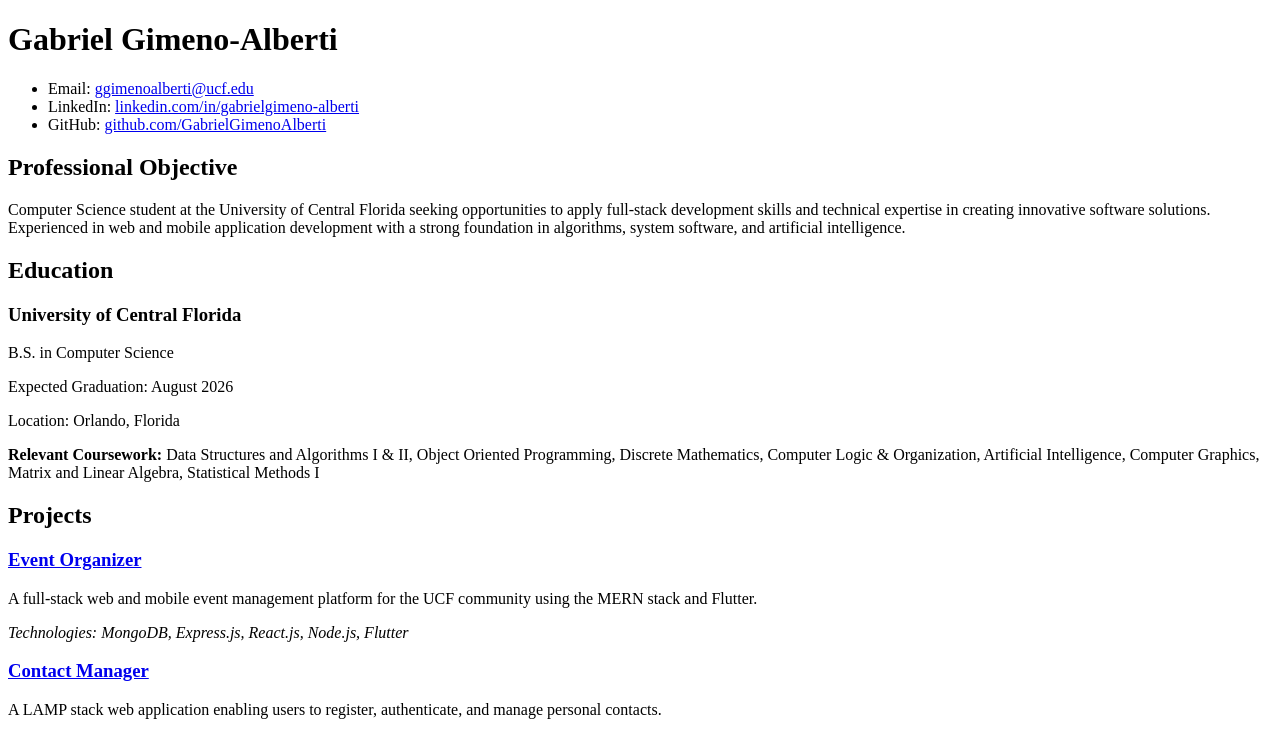
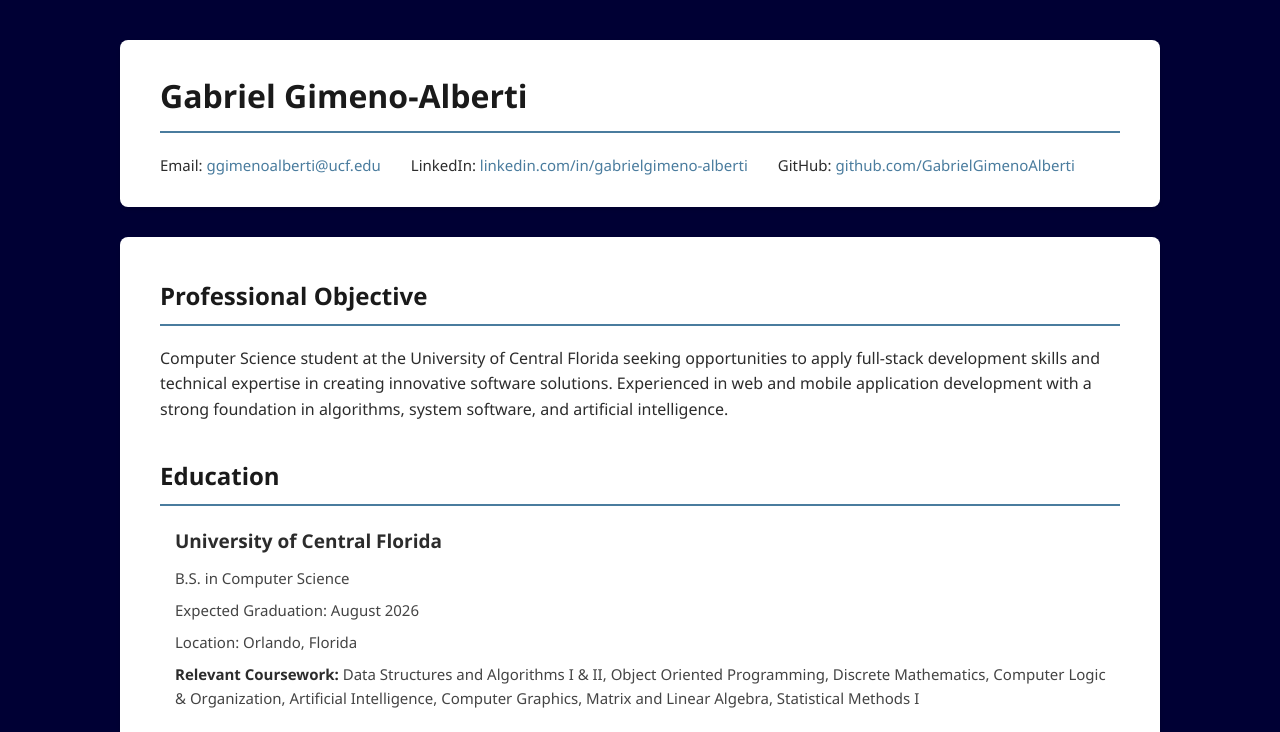
Before and after one commit to GabrielGimenoAlberti/GabrielGimenoAlberti.github.io, a plain HTML site: page index.html in a window 1280 px wide. Shown: the top 732 px of the page. Drawn offline with Linux system fonts and the light colour scheme.

Commit message:
Styling to Resume Page

```diff
--- a/index.html
+++ b/index.html
@@ -4,6 +4,7 @@
     <meta charset="UTF-8">
     <meta name="viewport" content="width=device-width, initial-scale=1.0">
     <title>Gabriel Gimeno-Alberti - Resume</title>
+    <link rel="stylesheet" href="styles.css">
 </head>
 <body>
     <header>
--- /dev/null
+++ b/styles.css
@@ -0,0 +1,165 @@
+* {
+    margin: 0;
+    padding: 0;
+    box-sizing: border-box;
+}
+
+body {
+    font-family: 'Segoe UI', Tahoma, Geneva, Verdana, sans-serif;
+    background-color: rgb(0, 0, 52);
+    color: #2c2c2c;
+    line-height: 1.6;
+}
+
+body {
+    padding: 15px;
+}
+
+header {
+    background-color: #fff;
+    padding: 20px;
+    margin-bottom: 20px;
+    border-radius: 8px;
+    box-shadow: 0 2px 4px rgba(0, 0, 0, 0.1);
+}
+
+header h1 {
+    font-size: 24px;
+    color: #1a1a1a;
+    margin-bottom: 15px;
+    text-align: center;
+    border-bottom: 2px solid #4a7c9e;
+    padding-bottom: 10px;
+}
+
+nav ul {
+    list-style: none;
+}
+
+nav ul li {
+    margin-bottom: 8px;
+    font-size: 13px;
+}
+
+nav ul li a {
+    color: #4a7c9e;
+    text-decoration: none;
+    word-break: break-word;
+}
+
+nav ul li a:hover {
+    text-decoration: underline;
+}
+
+main {
+    background-color: white;
+    padding: 20px;
+    border-radius: 8px;
+    box-shadow: 0 2px 4px rgba(0, 0, 0, 0.1);
+}
+
+section {
+    margin-bottom: 25px;
+}
+
+section h2 {
+    font-size: 20px;
+    color: #1a1a1a;
+    border-bottom: 2px solid #4a7c9e;
+    padding-bottom: 8px;
+    margin-bottom: 15px;
+}
+
+article {
+    margin-bottom: 18px;
+    padding-left: 10px;
+}
+
+article h3 {
+    font-size: 17px;
+    color: #2c2c2c;
+    margin-bottom: 8px;
+}
+
+article h3 a {
+    color: #4a7c9e;
+    text-decoration: none;
+}
+
+article h3 a:hover {
+    text-decoration: underline;
+}
+
+article p {
+    font-size: 14px;
+    margin-bottom: 6px;
+    color: #444;
+}
+
+article p strong {
+    color: #2c2c2c;
+}
+
+article p em {
+    color: #666;
+    font-style: italic;
+}
+
+@media screen and (min-width: 768px) {
+    body {
+        padding: 40px 80px;
+        max-width: 1200px;
+        margin: 0 auto;
+    }
+
+    header {
+        padding: 30px 40px;
+        margin-bottom: 30px;
+    }
+
+    header h1 {
+        font-size: 32px;
+        text-align: left;
+        margin-bottom: 20px;
+    }
+
+    nav ul {
+        display: flex;
+        justify-content: flex-start;
+        gap: 30px;
+        flex-wrap: wrap;
+    }
+
+    nav ul li {
+        margin-bottom: 0;
+        font-size: 15px;
+    }
+
+    main {
+        padding: 40px;
+    }
+
+    section {
+        margin-bottom: 35px;
+    }
+
+    section h2 {
+        font-size: 24px;
+        margin-bottom: 20px;
+    }
+
+    article {
+        margin-bottom: 25px;
+        padding-left: 15px;
+    }
+
+    article h3 {
+        font-size: 19px;
+        margin-bottom: 10px;
+    }
+
+    article p {
+        font-size: 15px;
+        margin-bottom: 8px;
+    }
+}
```
